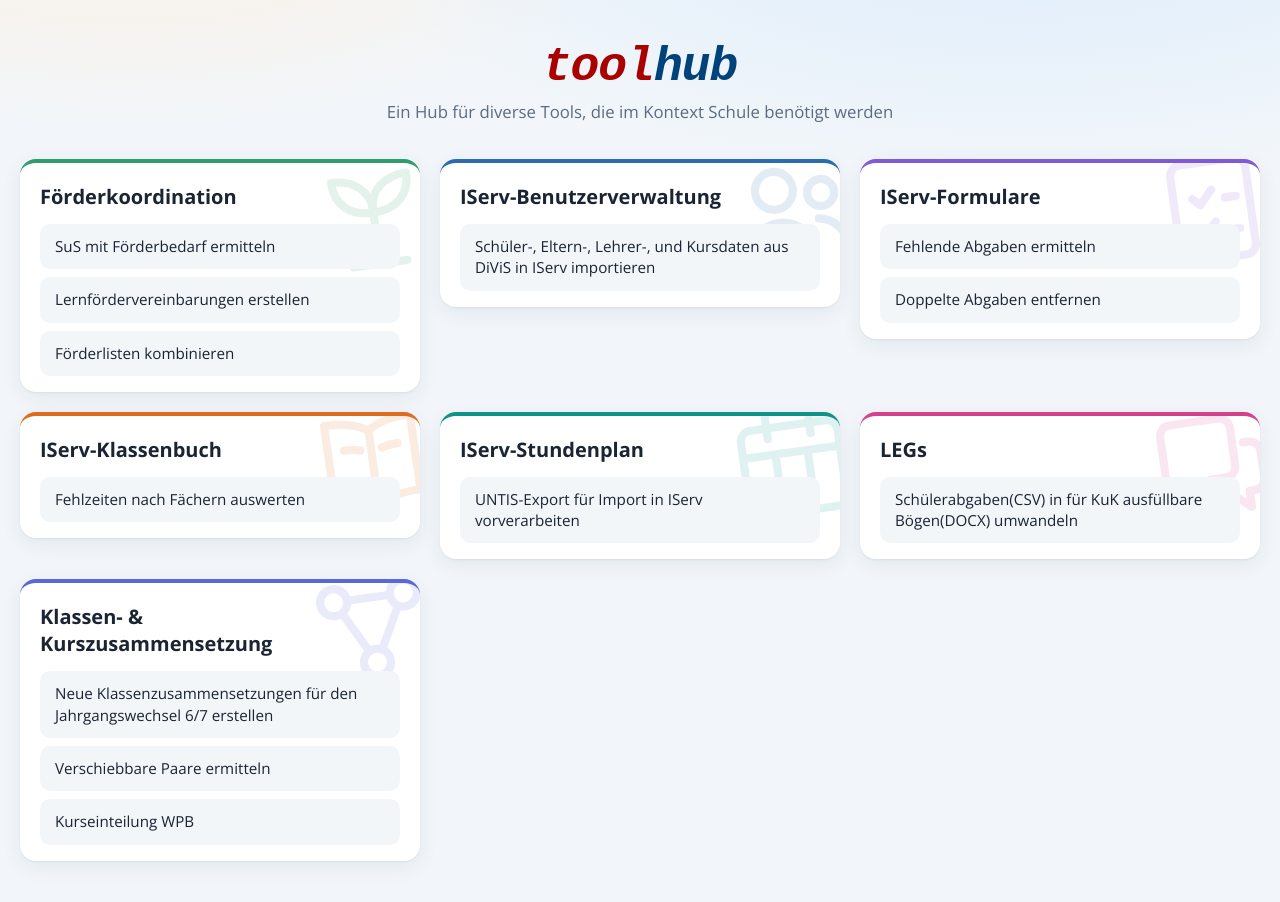
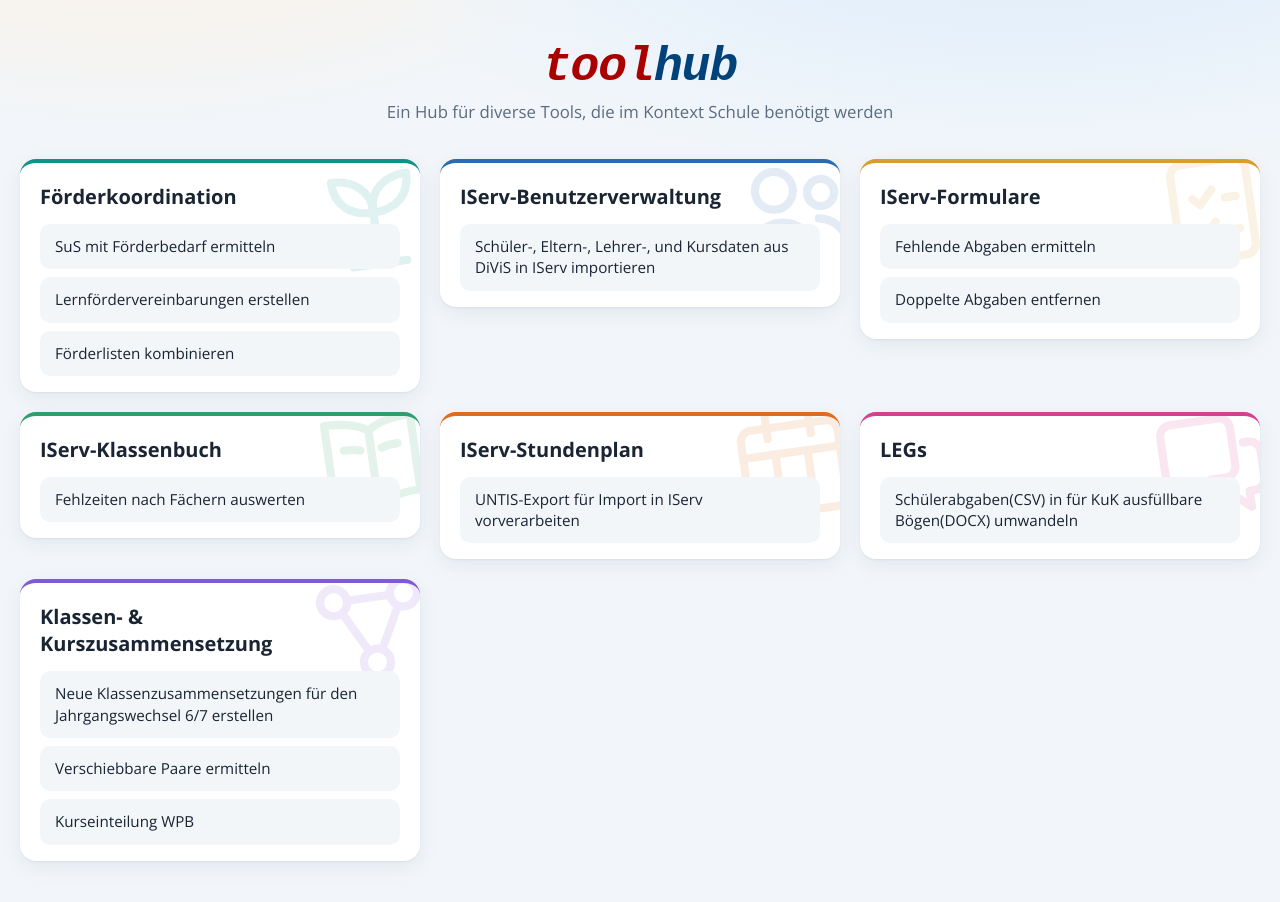
Before and after one commit to Fle-teach/toolhub, a plain HTML site: page index.html in a window 1280 px wide. Drawn offline with nearby package versions, Linux system fonts and the light colour scheme.

Commit message:
Farbanpassung Haupseite

```diff
--- a/index.html
+++ b/index.html
@@ -145,7 +145,7 @@
 
 <main>
 
-  <section class="card" style="--accent: #2f9e6e">
+  <section class="card" style="--accent: #0d9488">
     <!-- Motiv: Setzling / Wachstum -->
     <svg class="card-icon" viewBox="0 0 24 24" fill="none" stroke="currentColor" stroke-width="1.5" stroke-linecap="round" stroke-linejoin="round" aria-hidden="true">
       <path d="M12 22V12"/>
@@ -175,7 +175,7 @@
     </div>
   </section>
 
-  <section class="card" style="--accent: #805ad5">
+  <section class="card" style="--accent: #d69e2e">
     <!-- Motiv: Formular mit Häkchen -->
     <svg class="card-icon" viewBox="0 0 24 24" fill="none" stroke="currentColor" stroke-width="1.5" stroke-linecap="round" stroke-linejoin="round" aria-hidden="true">
       <rect x="5" y="3" width="14" height="18" rx="2"/>
@@ -191,7 +191,7 @@
     </div>
   </section>
 
-  <section class="card" style="--accent: #dd6b20">
+  <section class="card" style="--accent: #2f9e6e">
     <!-- Motiv: aufgeschlagenes Buch -->
     <svg class="card-icon" viewBox="0 0 24 24" fill="none" stroke="currentColor" stroke-width="1.5" stroke-linecap="round" stroke-linejoin="round" aria-hidden="true">
       <path d="M12 6c-2-1.5-4.5-2-8-2v14c3.5 0 6 .5 8 2 2-1.5 4.5-2 8-2V4c-3.5 0-6 .5-8 2z"/>
@@ -205,7 +205,7 @@
     </div>
   </section>
 
-  <section class="card" style="--accent: #0d9488">
+  <section class="card" style="--accent: #dd6b20">
     <!-- Motiv: Stundenplan-Raster -->
     <svg class="card-icon" viewBox="0 0 24 24" fill="none" stroke="currentColor" stroke-width="1.5" stroke-linecap="round" stroke-linejoin="round" aria-hidden="true">
       <rect x="3" y="5" width="18" height="16" rx="2"/>
@@ -233,7 +233,7 @@
     </div>
   </section>
 
-  <section class="card" style="--accent: #5a67d8">
+  <section class="card" style="--accent: #805ad5">
     <!-- Motiv: verbundene Knoten (Gruppenzusammensetzung) -->
     <svg class="card-icon" viewBox="0 0 24 24" fill="none" stroke="currentColor" stroke-width="1.5" stroke-linecap="round" stroke-linejoin="round" aria-hidden="true">
       <circle cx="5.5" cy="6" r="2.5"/>
```
